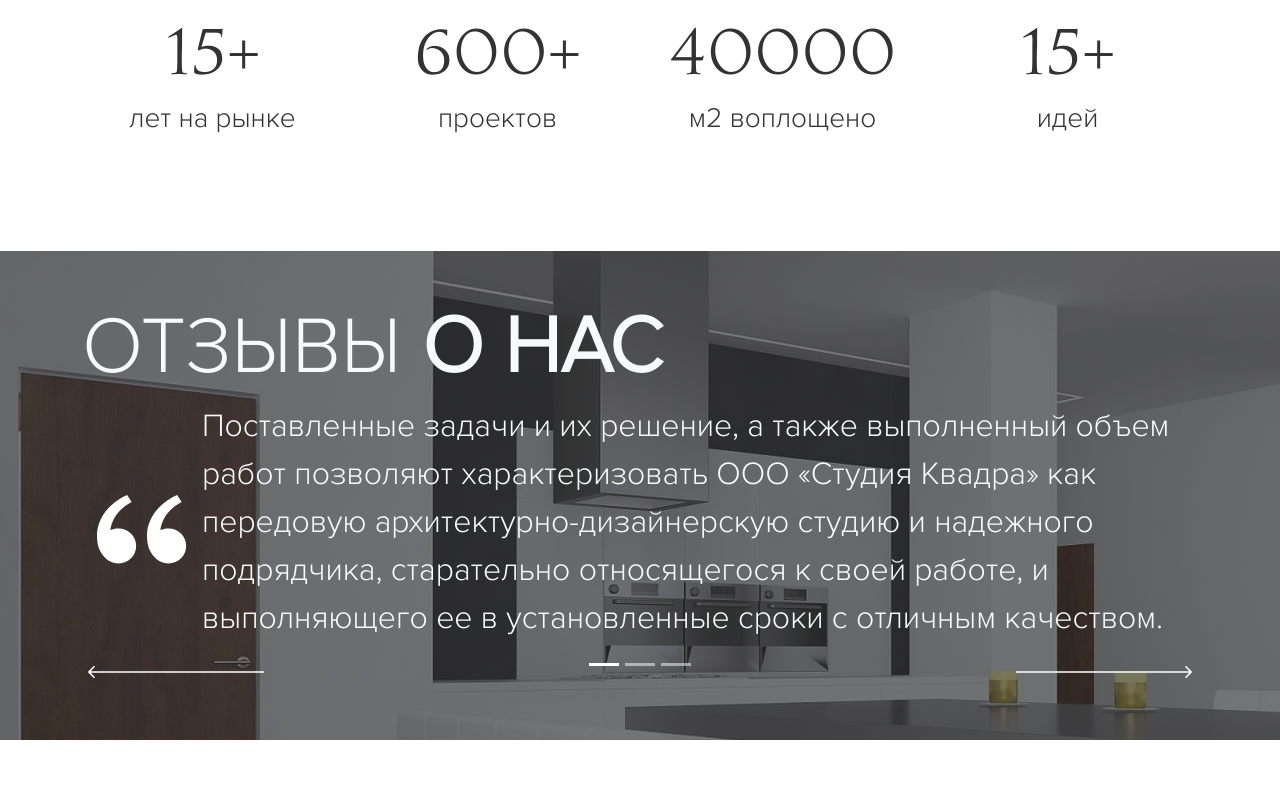
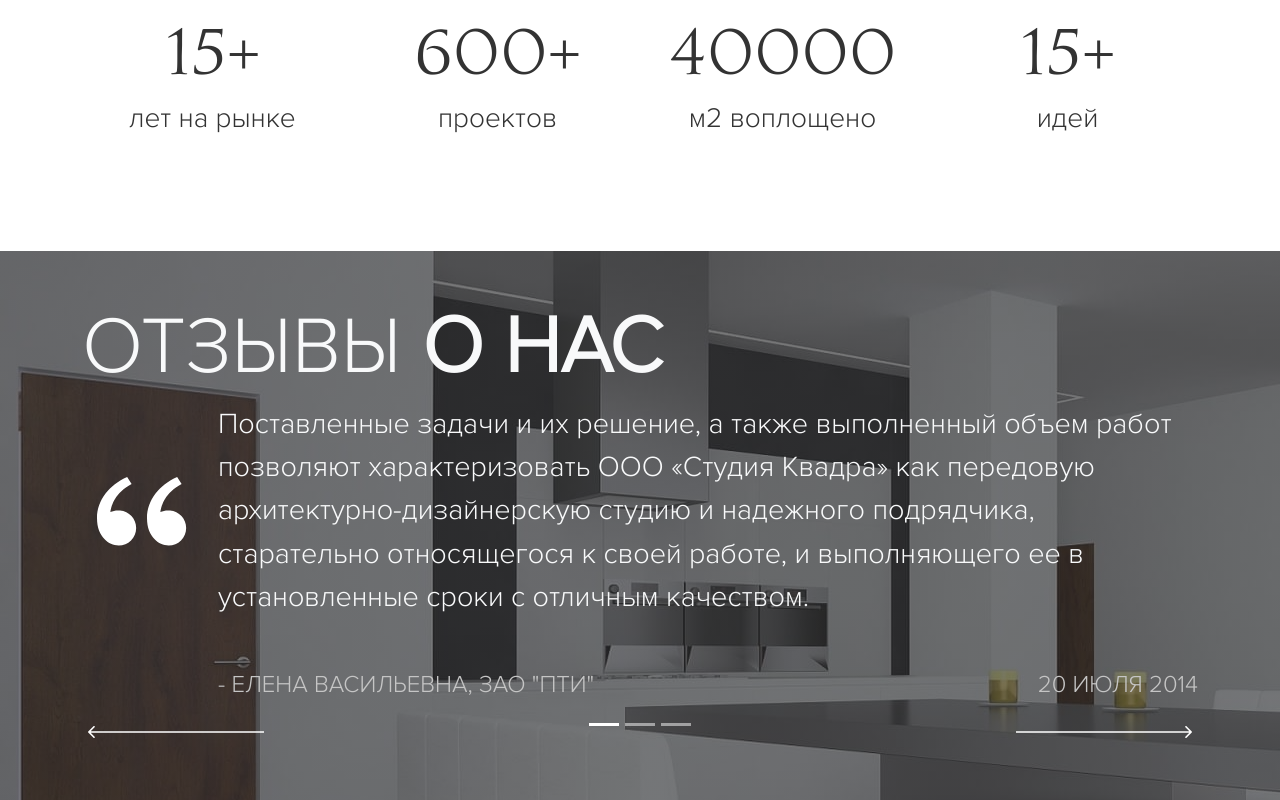
Before and after one commit to SKarof/Kvadrastudio, a plain HTML site: page index.html in a window 1280 px wide. Shown: the part 2984-3784 px from the top of the page. Before the commit the page ends 3724 px from the top, so only its background shows below. Drawn offline with Linux system fonts and the light colour scheme.

Commit message:
Add creditals block for reviews

```diff
--- a/css/style.css
+++ b/css/style.css
@@ -110,7 +110,11 @@ body{
     background-image: linear-gradient(#333333A9, #333333A9),url(../assets/img/reviews-section/bg_review.jpg);
 }
 .review-text{
-    font-size: 2rem;
+    font-size: 1.8rem;
+}
+.credital-text{
+    color: #C5C5C5;
+    font-size: 1.5rem;
 }
 .slider-button-wrapper{
     background: 0 0;
--- a/index.html
+++ b/index.html
@@ -118,10 +118,14 @@
                         <div id="carouselExampleIndicators" class="carousel slide">
                             <div class="carousel-inner">
                               <div class="carousel-item active">
-                                <div class="w-100 d-flex">
-                                    <img src="assets/icons/double-quotes.svg">
+                                <div class="w-100 d-flex gap-3">
+                                    <img src="assets/icons/double-quotes.svg" style="margin-bottom: 6rem;">
                                     <div>
                                         <p class="review-text">Поставленные задачи и их решение, а также выполненный объем работ позволяют характеризовать ООО «Студия Квадра» как передовую архитектурно-дизайнерскую студию и надежного подрядчика, старательно относящегося к своей работе, и выполняющего ее в установленные сроки с отличным качеством.</p>
+                                        <div class="d-flex justify-content-between mt-5 credital-text">
+                                            <p>- ЕЛЕНА ВАСИЛЬЕВНА, ЗАО "ПТИ"</p>
+                                            <p>20 ИЮЛЯ 2014</p>
+                                        </div>
                                     </div>
                                 </div>
                               </div>
```
